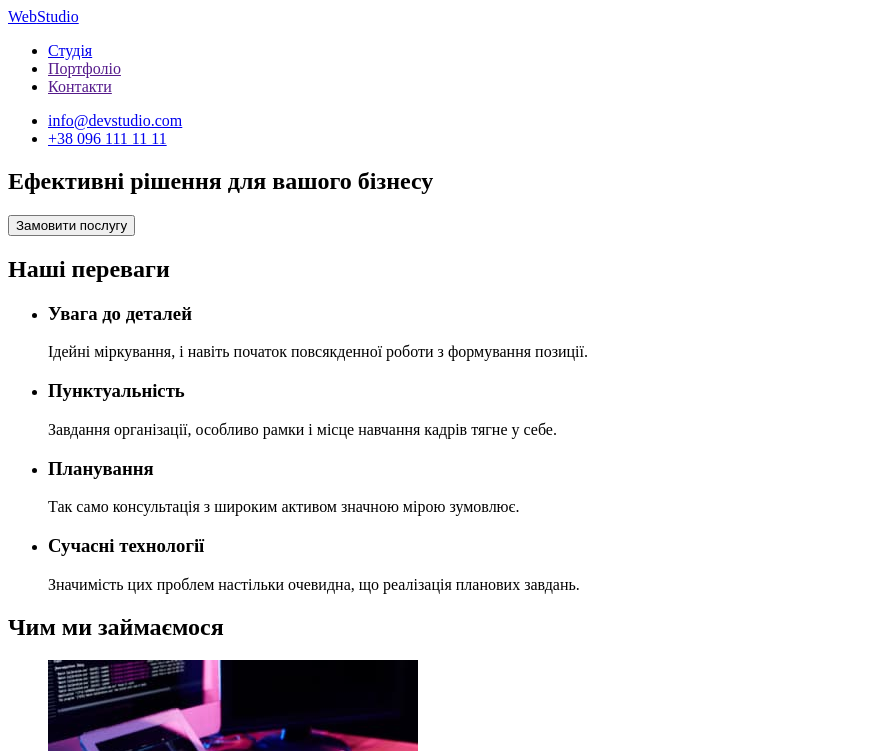
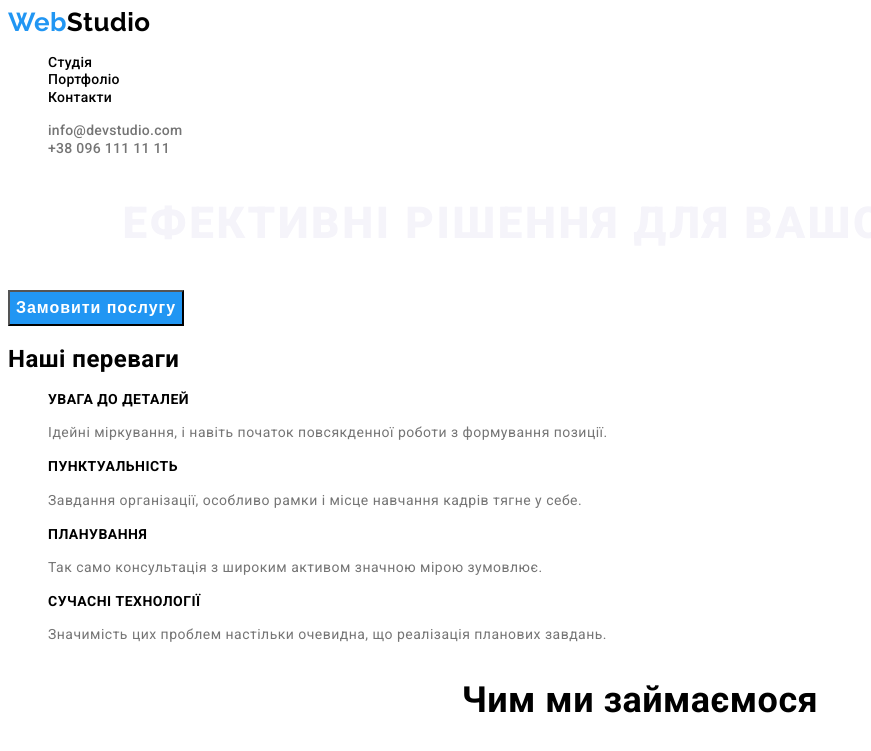
Before and after one commit to KarynaKostynska/goit-markup-hw-08, a plain HTML site: page index.html in a window 1280 px wide. Shown: the top 751 px of the page, without its empty margins (0-871 px from the left). Drawn offline with Linux system fonts and the light colour scheme.

Commit message:
did homework2

```diff
--- /dev/null
+++ b/css/styles.css
@@ -0,0 +1,127 @@
+/* Палітра проекту
+Колір заголовків #000000
+Колір акцентів #2196F3
+Колір білий #FFFFFF
+Колір абзаців #757575
+Колір фону #F5F4FA
+*/
+
+:root {
+    --headlines:#000000;
+    --maintext:#757575;
+    --accents:#2196F3;
+    --white:#FFFFFF;
+    --bgr:#F5F4FA;
+    --title: #212121;
+}
+
+body {
+    font-family: 'Roboto',sans-serif;
+    letter-spacing: 0.03em;
+    line-height: 1.1;
+}
+a, li {
+text-decoration: none;
+list-style: none;
+}
+/* Логотип */
+.logo {
+font-family: 'Raleway',cursive;
+font-style: 400;
+font-weight: 700;
+font-size: 26px;
+text-decoration: none;
+color: var(--accents);
+ }
+ .logo-part {
+    color: var(--headlines);
+ }
+/* Навігація */
+ .nav-link {
+    font-weight: 500;
+    font-size: 14px;
+    letter-spacing: 0.02em;
+    color: var(--headlines);
+ }
+ .activ-element:hover, .activ-element:focus {
+color: var(--accents);
+ }
+
+ /* Контакти */
+ .contacts-mail, .contacts-tel {
+font-weight: 500;
+font-size: 14px;
+letter-spacing: 0.02em;
+color: var(--maintext);
+ }
+ /* Герой */
+.heading {
+font-weight: 900;
+font-size: 44px;
+line-height: 60px;
+text-align: center;
+letter-spacing: 0.06em;
+text-transform: uppercase;
+color: var(--bgr);
+}
+.order {
+    background-color: var(--accents);
+    font-weight: 700;
+    font-size: 16px;
+    line-height: 1.88;
+    display: flex;
+    align-items: center;
+    text-align: center;
+    letter-spacing: 0.06em;
+    color: var(--white);
+}
+
+.title {
+font-weight: 700;
+font-size: 36px;
+line-height: 1.3;
+text-align: center;
+}
+.subtitle {
+font-weight: 700;
+font-size: 14px;
+color: var(--headlines)
+}
+.upcase {
+    text-transform: uppercase;
+}
+.text {
+font-weight: 400;
+font-size: 14px;
+line-height: 1.71;
+color: var(--maintext);
+}
+.footer-link {
+font-style: normal;
+font-weight: 400;
+font-size: 14px;
+line-height: 1.71;
+}
+.footer-map {
+background-color: #2F303A;
+color: var(--white)
+}
+.footer-a {
+    background-color: #2F303A;
+color: rgba(255, 255, 255, 0.6);
+}
+
+/* Сторінка портфоліо */
+
+/* Фільтр */
+.filter-list {
+font-weight: 500;
+font-size: 16px;
+line-height: 1.62;
+color: var(--title);
+background: #F5F4FA;
+}
+.filter-list:hover, .filter-list:focus {
+background-color: var(--accents);
+    color: var(--white)
+}
--- a/index.html
+++ b/index.html
@@ -5,56 +5,60 @@
     <meta http-equiv="X-UA-Compatible" content="IE=edge" />
     <meta name="viewport" content="width=device-width, initial-scale=1.0" />
     <title>WebStudio</title>
-  </head>
+    <link rel="stylesheet" href="./css/styles.css" />
+    <link rel="preconnect" href="https://fonts.googleapis.com">
+<link rel="preconnect" href="https://fonts.gstatic.com" crossorigin>
+<link href="https://fonts.googleapis.com/css2?family=Raleway:wght@700&family=Roboto:wght@400;500;700;900&display=swap" rel="stylesheet">
+      </head>
   <body>
     <!--Шапка сайту-->
     <header>
       <nav>
-        <a href="./index.html">Web<span class="">Studio</span></a>
-        <ul>
-          <li><a href="./index.html">Студія</a></li>
-          <li><a href="">Портфоліо</a></li>
-          <li><a href="">Контакти</a></li>
+        <a class="logo" href="./index.html" >Web<span class="logo-part">Studio</span></a>
+        <ul class="nav-list">
+          <li><a class="activ-element nav-link" href="./index.html">Студія</a></li>
+          <li><a class="activ-element nav-link" href="./portfolio.html">Портфоліо</a></li>
+          <li><a class="activ-element nav-link" href="">Контакти</a></li>
         </ul>
       </nav>
-      <ul>
-        <li><a href="mailto:info@devstudio.com" lang="en">info@devstudio.com</a></li>
-        <li><a href="tel:+380961111111">+38 096 111 11 11</a></li>
+      <ul class="contacts">
+        <li><a class="activ-element contacts-mail" href="mailto:info@devstudio.com" lang="en">info@devstudio.com</a></li>
+        <li><a class="activ-element contacts-tel" href="tel:+380961111111">+38 096 111 11 11</a></li>
       </ul>
     </header>
     <main>
       <!--Hero-->
       <section>
-        <h1>Ефективні рішення для вашого бізнесу</h1>
-        <button type="button">Замовити послугу</button>
+        <h1 class="heading">Ефективні рішення для вашого бізнесу</h1>
+        <button class="order" type="button">Замовити послугу</button>
       </section>
       <!--Особливості-->
       <section>
-        <h2>Наші переваги</h2>
+        <h2 class="hidden">Наші переваги</h2>
         <ul>
           <li>
-            <h3>Увага до деталей</h3>
-            <p>
+            <h3 class="subtitle upcase">Увага до деталей</h3>
+            <p class="text">
               Ідейні міркування, і навіть початок повсякденної роботи з
               формування позиції.
             </p>
           </li>
           <li>
-            <h3>Пунктуальність</h3>
-            <p>
+            <h3 class="subtitle upcase">Пунктуальність</h3>
+            <p class="text">
               Завдання організації, особливо рамки і місце навчання кадрів тягне
               у себе.
             </p>
           </li>
           <li>
-            <h3>Планування</h3>
-            <p>
+            <h3 class="subtitle upcase">Планування</h3>
+            <p class="text">
               Так само консультація з широким активом значною мірою зумовлює.
             </p>
           </li>
           <li>
-            <h3>Сучасні технології</h3>
-            <p>
+            <h3 class="subtitle upcase">Сучасні технології</h3>
+            <p class="text">
               Значимість цих проблем настільки очевидна, що реалізація планових
               завдань.
             </p>
@@ -63,7 +67,7 @@
       </section>
       <!--Чим ми займаємося-->
       <section>
-        <h2>Чим ми займаємося</h2>
+        <h2 class="title">Чим ми займаємося</h2>
         <ul>
           <li>
             <img src="./images/img.jpg" alt="Написання коду" width="370" />
@@ -74,7 +78,7 @@
       </section>
       <!--Наша команда-->
       <section>
-        <h2>Наша команда</h2>
+        <h2 class="title">Наша команда</h2>
         <ul>
           <li>
             <img
@@ -82,13 +86,13 @@
               alt="Фото Ігор Дем'яненко"
               width="270"
             />
-            <h3>Ігор Дем'яненко</h3>
-            <p lang="en">Product Designer</p>
+            <h3 class="subtitle">Ігор Дем'яненко</h3>
+            <p class="text" lang="en">Product Designer</p>
           </li>
           <li>
             <img src="./images/colleag2.jpg" alt="Фото Ольга Рєпіна" width="270" />
-            <h3>Ольга Рєпіна</h3>
-            <p lang="en">Frontend Developer</p>
+            <h3 class="subtitle">Ольга Рєпіна</h3>
+            <p class="text" lang="en">Frontend Developer</p>
           </li>
           <li>
             <img
@@ -96,8 +100,8 @@
               alt="Фото Микола Тарасов"
               width="270"
             />
-            <h3>Микола Тарасов</h3>
-            <p lang="en">Marketing</p>
+            <h3 class="subtitle">Микола Тарасов</h3>
+            <p class="text" lang="en">Marketing</p>
           </li>
           <li>
             <img
@@ -105,22 +109,22 @@
               alt="Фото Михайло Єрмаков"
               width="270"
             />
-            <h3>Михайло Єрмаков</h3>
-            <p lang="en">UI Designer</p>
+            <h3 class="subtitle">Михайло Єрмаков</h3>
+            <p class="text" lang="en">UI Designer</p>
           </li>
         </ul>
       </section>
     </main>
     <!--Підвал-->
     <footer>
-      <a href="./index.html">Web<span class="">Studio</span></a>
+      <a class="logo" href="./index.html">Web<span class="logo-part">Studio</span></a>
       <address>
-        <ul>
+        <ul class="footer-link">
           <li>
-            <a href="https://goo.gl/maps/CPtrU1FHBa2aNyZL9" target="_blank" rel="noopener noreferrer nofollow">м. Київ, пр-т Лесі Українки, 26</a>
+            <a class="footer-map" href="https://goo.gl/maps/CPtrU1FHBa2aNyZL9" target="_blank" rel="noopener noreferrer nofollow">м. Київ, пр-т Лесі Українки, 26</a>
           </li>
-          <li><a href="mailto:info@devstudio.com" lang="en">info@devstudio.com</a></li>
-          <li><a href="tel:+380961111111">+38 096 111 11 11</a></li>
+          <li><a class="footer-a" href="mailto:info@devstudio.com" lang="en">info@devstudio.com</a></li>
+          <li><a class="footer-a" href="tel:+380961111111">+38 096 111 11 11</a></li>
         </ul>
       </address>
     </footer>
```
Also changed, not shown: portfolio.html (added, +108 -0 lines), images/imgbox.png (added), images/imggrow.png (added), images/imginsp.png (added), images/imglab.png (added), images/imglimit.png (added), images/imgneworlean.png (added), images/imgprime.png (added), images/imgrestaurant.png (added), images/imgtex.png (added), 2 other files.
